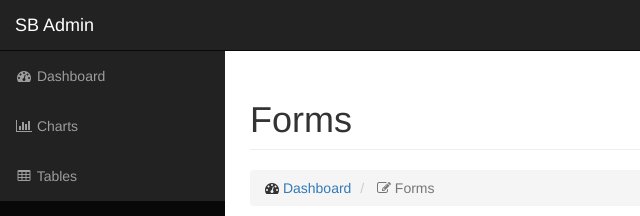
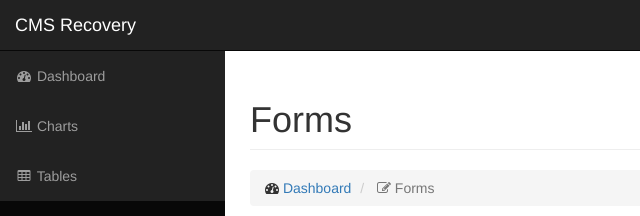
Before and after one commit to Jishnuvs/bootstrap, a plain HTML site: page startbootstrap/forms.html in a window 1280 px wide. Shown: the top 216 px of the page, 0-640 px from the left. Drawn offline with Linux system fonts and the light colour scheme.

Commit message:
text change

```diff
--- a/startbootstrap/forms.html
+++ b/startbootstrap/forms.html
@@ -9,7 +9,7 @@
     <meta name="description" content="">
     <meta name="author" content="">
 
-    <title>SB Admin - Bootstrap Admin Template</title>
+    <title>CMS Recovery</title>
 
     <!-- Bootstrap Core CSS -->
     <link href="css/bootstrap.min.css" rel="stylesheet">
@@ -43,7 +43,7 @@
                     <span class="icon-bar"></span>
                     <span class="icon-bar"></span>
                 </button>
-                <a class="navbar-brand" href="index.html">SB Admin</a>
+                <a class="navbar-brand" href="index.html">CMS Recovery</a>
             </div>
             <!-- Top Menu Items -->
             <ul class="nav navbar-right top-nav">
```
